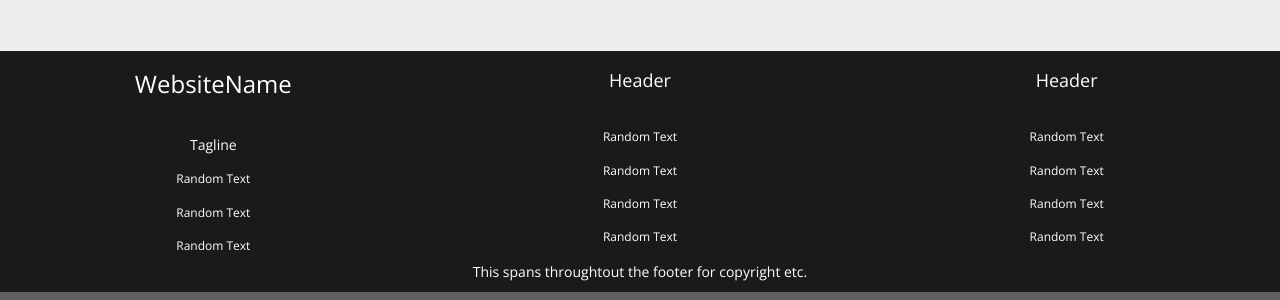
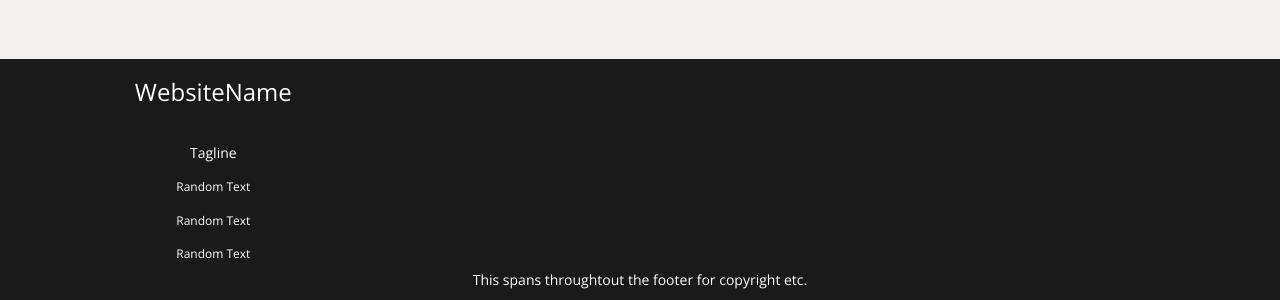
Before and after one commit to suhailbarot/Hire-An-Artist, a Django app: template templates/home_page.html in a window 1280 px wide. Shown: the part 1788-2088 px from the top of the page. Run offline with Django 3.2, Linux system fonts and the light colour scheme; the template is opened without the code that fills it: most values are stand-ins (such as "Sample title", 1, 10 or a date in 2020); form fields are guessed from the names that the template uses; parts of the project's set-up code (start-up, migrations or seed data) failed here and were passed over; some libraries are stand-ins or nearby versions.

Commit message:
more changes

```diff
--- a/static/css/homepage.css
+++ b/static/css/homepage.css
@@ -15,7 +15,7 @@ font-family: 'Open Sans', sans-serif;
 font-size:      16px;
 }
 body{
-	background-color: #424242;
+	background-color: #f2f1ef;
 	width:100%;
 	overflow-x:hidden;
 	font-family: 'Open Sans', sans-serif;
@@ -283,7 +283,7 @@ color:#FFFFFF;
 .talentrow1{
 	text-align: center;
 	position: relative;
-	background-color: white;
+	background-color: #f2f1ef;
 	padding-top:10px;
 }
 .img_talent{
@@ -363,7 +363,6 @@ font-family: 'Open Sans', sans-serif;
 }
 .festival{
 	position: relative;
-	background-color: #eee;
 	padding-bottom:30px;
 }
 .citylink{
@@ -408,7 +407,7 @@ font-family: 'Open Sans', sans-serif;
 	margin-bottom: 5px;
 }
 #headertext{
-	background-color: #eee;
+	background-color: inherit;
 	padding: 20px;
 }
 #headertext h1{
@@ -499,8 +498,9 @@ text-decoration: none;
 
 #talenthr{
     display: block;
-	border-top: 3px solid #eee;
-    margin: 15px 25px 35px 25px;
+	border-top: 1.5px solid #bcbcbc;
+    margin: 25px auto 35px auto;
+	width: 50%;
 }
 
 
--- a/templates/home_page.html
+++ b/templates/home_page.html
@@ -183,19 +183,19 @@ $(function(){
 	</div>
 
 	<div class="row">
-			<div class="col-md-12 col-md-offset-1">
+			<div class="col-md-9 col-md-offset-1">
 
 
-			<div class="col-md-3 talents col-sm-12 imgcol ">
+			<div class="col-md-4 talents col-sm-12 imgcol ">
 			<img src= "{% static 'Food-artist.jpg' %}" class=" left img_talent img-responsive">
 			<h3 class='overlay_talent'> Talent</h3>
 		</div>
-		<div class="col-md-3 talents col-sm-12 imgcol">
+		<div class="col-md-4 talents col-sm-12 imgcol">
 			<img src= "{% static 'Makeup-artist.jpg' %}" class="img_talent img-responsive">
 			<h3 class='overlay_talent'> Talent</h3>
 
 		</div>
-		<div class="col-md-3 talents col-sm-12 imgcol ">
+		<div class="col-md-4 talents col-sm-12 imgcol ">
 			<img src= "{% static 'Floarist.jpg' %}" class="img_talent right img-responsive">
 			<h3 class='overlay_talent'> Talent</h3>
 
@@ -317,24 +317,24 @@ $(function(){
 					<div class="row textfooter"><a href=""><h6>Random Text</h6></a></div>
 					<div class="row textfooter"><a href=""><h6>Random Text</h6></a></div>
 				</div>
-			<div class="col-md-4">
-				<div class="row">
-					<h4 class="cname">Header</h4></div>
-					<br>
-					<div class="row textfooter"><a href=""><h6>Random Text</h6></a></div>
-					<div class="row textfooter"><a href=""><h6>Random Text</h6></a></div>
-					<div class="row textfooter"><a href=""><h6>Random Text</h6></a></div>
-					<div class="row textfooter"><a href=""><h6>Random Text</h6></a></div>
-				</div>
-			<div class="col-md-4">
-				<div class="row">
-					<h4 class="cname">Header</h4></div>
-					<br>
-					<div class="row textfooter"><a href=""><h6>Random Text</h6></a></div>
-					<div class="row textfooter"><a href=""><h6>Random Text</h6></a></div>
-					<div class="row textfooter"><a href=""><h6>Random Text</h6></a></div>
-					<div class="row textfooter"><a href=""><h6>Random Text</h6></a></div>
-				</div>
+{#			<div class="col-md-4">#}
+{#				<div class="row">#}
+{#					<h4 class="cname">Header</h4></div>#}
+{#					<br>#}
+{#					<div class="row textfooter"><a href=""><h6>Random Text</h6></a></div>#}
+{#					<div class="row textfooter"><a href=""><h6>Random Text</h6></a></div>#}
+{#					<div class="row textfooter"><a href=""><h6>Random Text</h6></a></div>#}
+{#					<div class="row textfooter"><a href=""><h6>Random Text</h6></a></div>#}
+{#				</div>#}
+{#			<div class="col-md-4">#}
+{#				<div class="row">#}
+{#					<h4 class="cname">Header</h4></div>#}
+{#					<br>#}
+{#					<div class="row textfooter"><a href=""><h6>Random Text</h6></a></div>#}
+{#					<div class="row textfooter"><a href=""><h6>Random Text</h6></a></div>#}
+{#					<div class="row textfooter"><a href=""><h6>Random Text</h6></a></div>#}
+{#					<div class="row textfooter"><a href=""><h6>Random Text</h6></a></div>#}
+{#				</div>#}
 			</div>
 			<div class="row textfooter">
 				<p>This spans throughtout the footer for copyright etc.</p>
```
